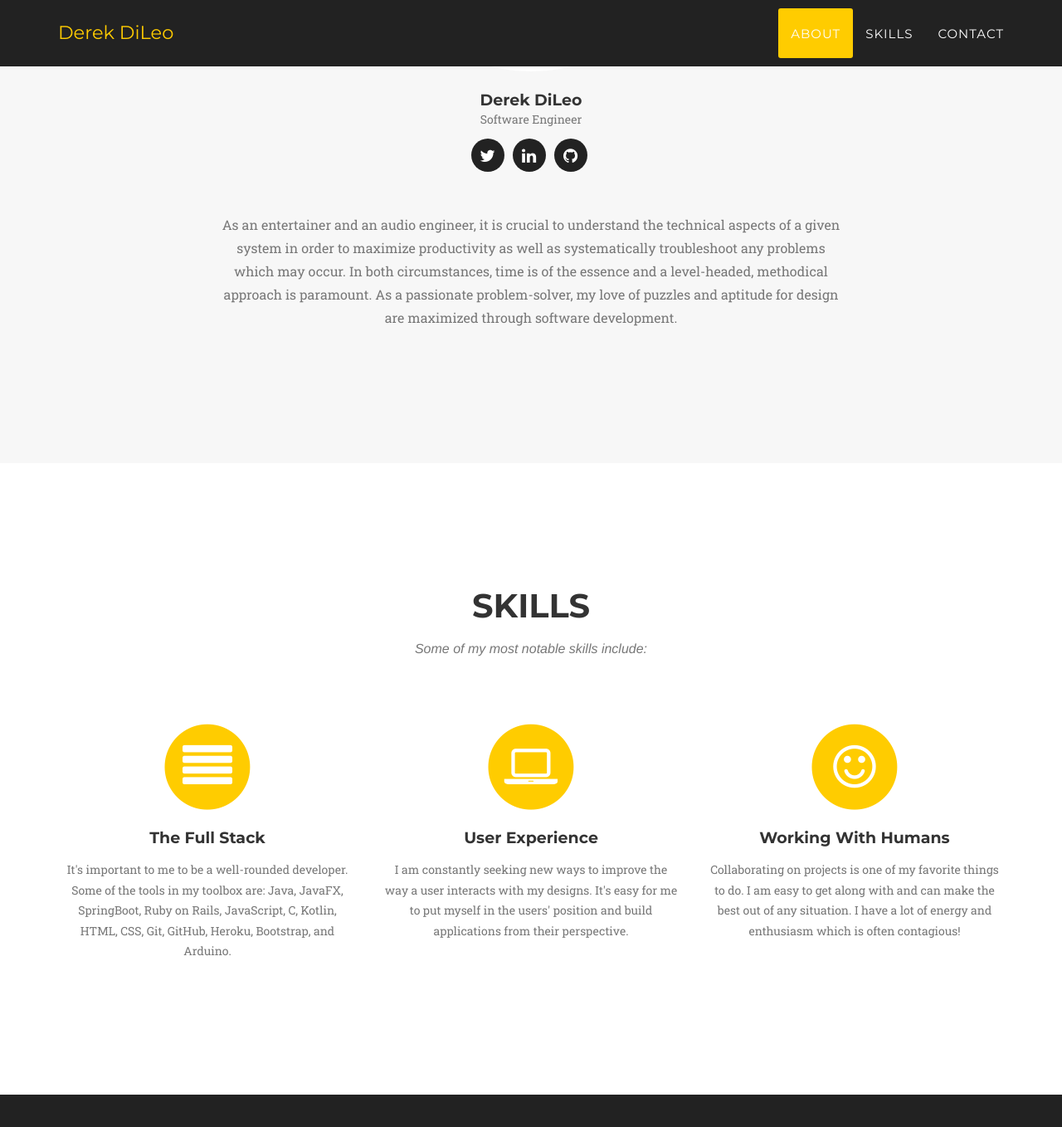
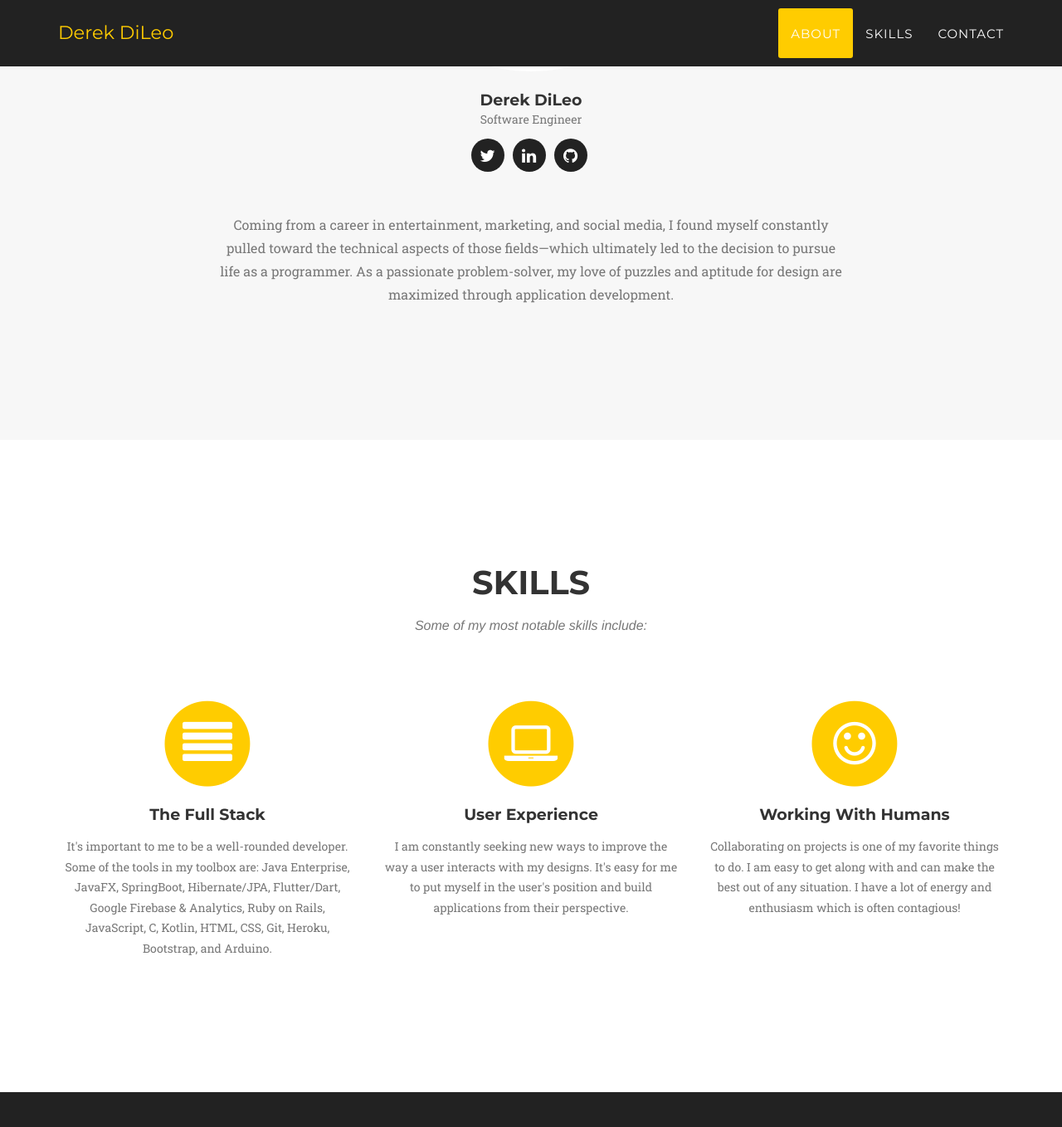
Before and after one commit to iMears/iMears.github.io, a Jekyll site: the page built from index.html, in a window 1280 px wide and 1400 px high, scrolled down 1296 px. Shown: the top 1358 px of the window at 83% size. Built offline with Jekyll 4.4.1, drawn with Linux system fonts in a browser that asks for light colours; some web fonts are replaced; some of the changed text lies outside the part shown.

Commit message:
Update about and skills sections

```diff
--- a/_includes/about.html
+++ b/_includes/about.html
@@ -4,7 +4,8 @@
         <div class="row">
             <div class="col-lg-12 text-center">
                 <h2 class="section-heading">About Me</h2>
-                    <h3 class="section-subheading text-muted">Audio engineer with a passion for music, technology, and programming.</h3>
+                <h3 class="section-subheading text-muted">Software engineer with a passion for music, technology, and
+                    puzzles.</h3>
             </div>
         </div>
         <div class="row">
@@ -26,7 +27,10 @@
         </div>
         <div class="row">
             <div class="col-lg-8 col-lg-offset-2 text-center">
-                <p class="large text-muted">As an entertainer and an audio engineer, it is crucial to understand the technical aspects of a given system in order to maximize productivity as well as systematically troubleshoot any problems which may occur. In both circumstances, time is of the essence and a level-headed, methodical approach is paramount. As a passionate problem-solver, my love of puzzles and aptitude for design are maximized through software development.
+                <p class="large text-muted">Coming from a career in entertainment, marketing, and social media, I found
+                    myself constantly pulled toward the technical aspects of those fields—which ultimately led to the
+                    decision to pursue life as a programmer. As a passionate problem-solver, my love of puzzles and
+                    aptitude for design are maximized through application development.
                 </p>
             </div>
         </div>
--- a/_includes/skills.html
+++ b/_includes/skills.html
@@ -14,7 +14,9 @@
                     <i class="fa fa-align-justify fa-stack-1x fa-inverse"></i>
                 </span>
                 <h4 class="service-heading">The Full Stack</h4>
-                    <p class="text-muted">It's important to me to be a well-rounded developer. Some of the tools in my toolbox are: Java, JavaFX, SpringBoot, Ruby on Rails, JavaScript, C, Kotlin, HTML, CSS, Git, GitHub, Heroku, Bootstrap, and Arduino.</p>
+                <p class="text-muted">It's important to me to be a well-rounded developer. Some of the tools in my
+                    toolbox are: Java Enterprise, JavaFX, SpringBoot, Hibernate/JPA, Flutter/Dart, Google Firebase &
+                    Analytics, Ruby on Rails, JavaScript, C, Kotlin, HTML, CSS, Git, Heroku, Bootstrap, and Arduino.</p>
             </div>
             <div class="col-md-4">
                 <span class="fa-stack fa-4x">
@@ -22,7 +24,9 @@
                     <i class="fa fa-laptop fa-stack-1x fa-inverse"></i>
                 </span>
                 <h4 class="service-heading">User Experience</h4>
-                    <p class="text-muted">I am constantly seeking new ways to improve the way a user interacts with my designs. It's easy for me to put myself in the users' position and build applications from their perspective.</p>
+                <p class="text-muted">I am constantly seeking new ways to improve the way a user interacts with my
+                    designs. It's easy for me to put myself in the user's position and build applications from their
+                    perspective.</p>
             </div>
             <div class="col-md-4">
                 <span class="fa-stack fa-4x">
@@ -30,7 +34,9 @@
                     <i class="fa fa-smile-o fa-stack-1x fa-inverse"></i>
                 </span>
                 <h4 class="service-heading">Working With Humans</h4>
-                    <p class="text-muted">Collaborating on projects is one of my favorite things to do. I am easy to get along with and can make the best out of any situation. I have a lot of energy and enthusiasm which is often contagious!</p>
+                <p class="text-muted">Collaborating on projects is one of my favorite things to do. I am easy to get
+                    along with and can make the best out of any situation. I have a lot of energy and enthusiasm which
+                    is often contagious!</p>
             </div>
         </div>
     </div>
```
Lines whose indentation alone changed are shown as unchanged.
